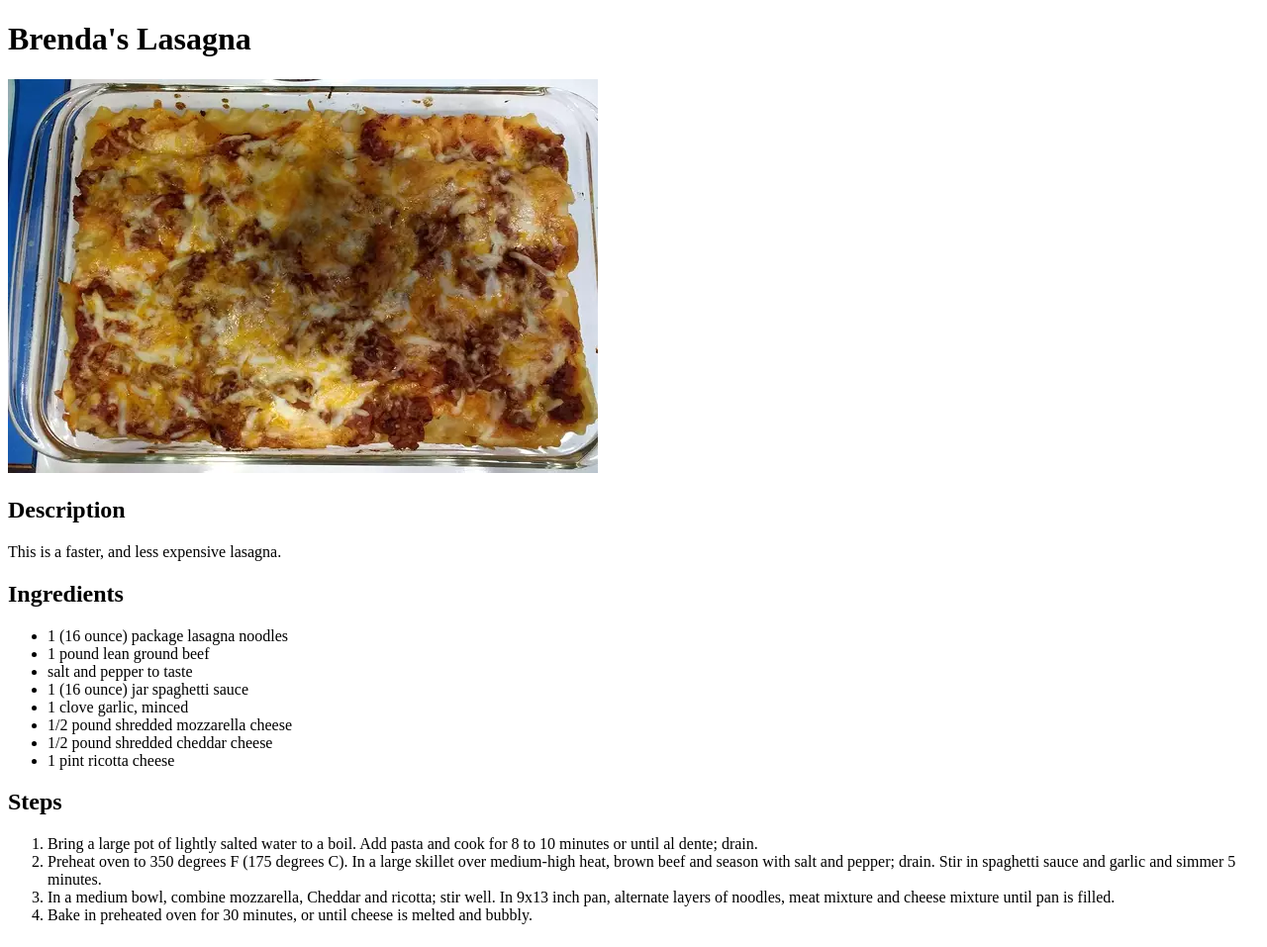
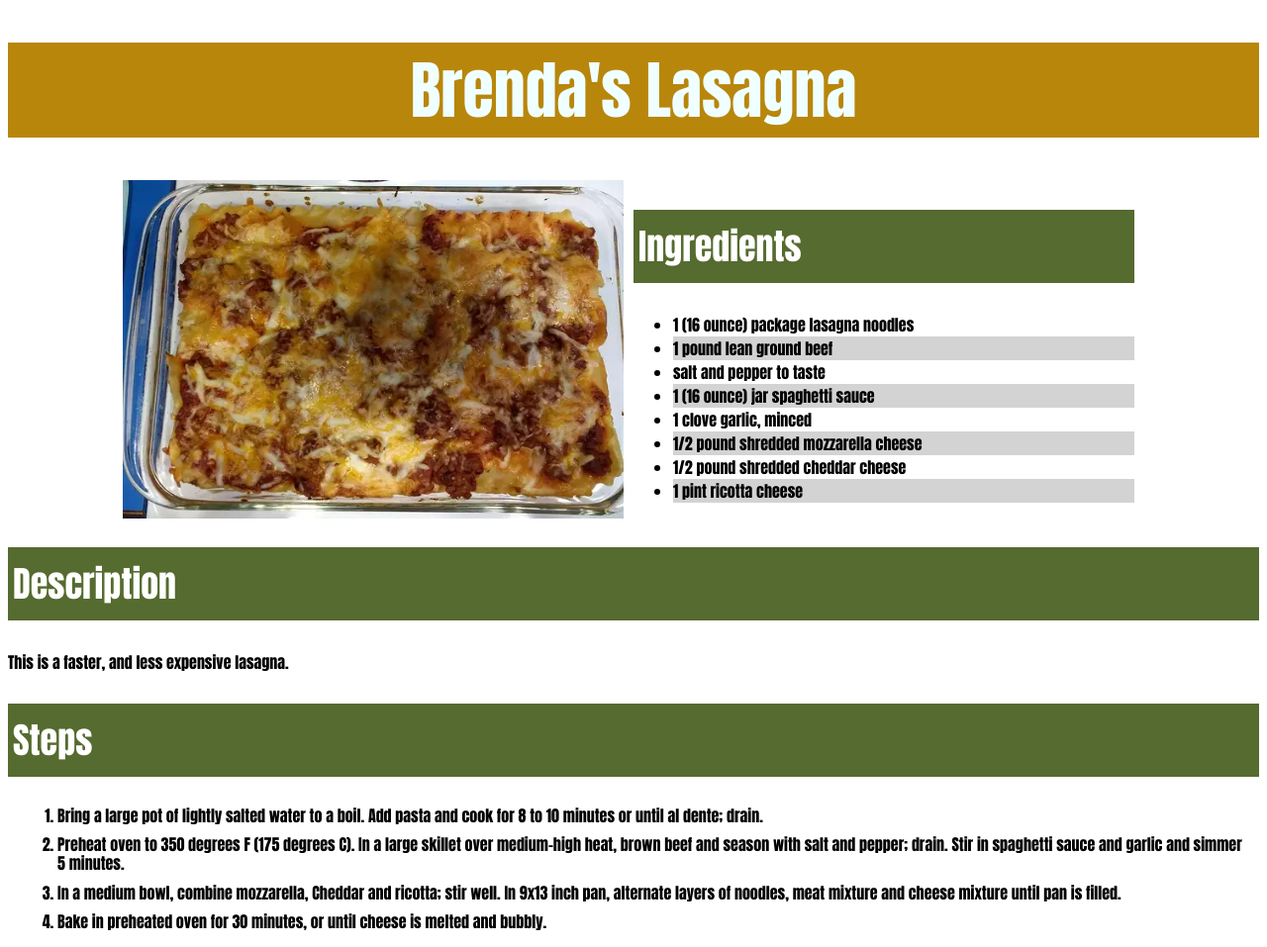
Before and after one commit to RSGerrish/odin-recipes, a plain HTML site: page recipes/lasagna.html in a window 1280 px wide. Shown: the whole page at 99% size. Drawn offline with Linux system fonts and the light colour scheme.

Commit message:
Add CSS to the current project

```diff
--- a/recipes/lasagna.html
+++ b/recipes/lasagna.html
@@ -3,31 +3,38 @@
   <head>
     <title>Lasagna Recipe</title>
     <meta charset="utf-8">
+    <link rel="stylesheet" href="../style.css">
   </head>
   <body>
-    <h1>Brenda's Lasagna</h1>
-    <img src="../img/BLasagna.webp" alt="Brenda's Lasagna">
+    <h1 class="title">Brenda's Lasagna</h1>
+    <div class="header-container">
+      <img src="../img/BLasagna.webp" alt="Brenda's Lasagna">
+
+      <div class="ingredient-container">
+        <h2>Ingredients</h2>
+
+        <ul>
+          <li class="ingredient">1 (16 ounce) package lasagna noodles</li>
+          <li class="ingredient">1 pound lean ground beef</li>
+          <li class="ingredient">salt and pepper to taste</li>
+          <li class="ingredient">1 (16 ounce) jar spaghetti sauce</li>
+          <li class="ingredient">1 clove garlic, minced</li>
+          <li class="ingredient">1/2 pound shredded mozzarella cheese</li>
+          <li class="ingredient">1/2 pound shredded cheddar cheese</li>
+          <li class="ingredient">1 pint ricotta cheese</li>
+        </ul>
+      </div>
+    </div>
+
     <h2>Description</h2>
     <p>This is a faster, and less expensive lasagna.</p>
-    <h2>Ingredients</h2>
-
-    <ul>
-      <li>1 (16 ounce) package lasagna noodles</li>
-      <li>1 pound lean ground beef</li>
-      <li>salt and pepper to taste</li>
-      <li>1 (16 ounce) jar spaghetti sauce</li>
-      <li>1 clove garlic, minced</li>
-      <li>1/2 pound shredded mozzarella cheese</li>
-      <li>1/2 pound shredded cheddar cheese</li>
-      <li>1 pint ricotta cheese</li>
-    </ul>
 
     <h2>Steps</h2>
     <ol>
-      <li>Bring a large pot of lightly salted water to a boil. Add pasta and cook for 8 to 10 minutes or until al dente; drain.</li>
-      <li>Preheat oven to 350 degrees F (175 degrees C). In a large skillet over medium-high heat, brown beef and season with salt and pepper; drain. Stir in spaghetti sauce and garlic and simmer 5 minutes.</li>
-      <li>In a medium bowl, combine mozzarella, Cheddar and ricotta; stir well. In 9x13 inch pan, alternate layers of noodles, meat mixture and cheese mixture until pan is filled.</li>
-      <li>Bake in preheated oven for 30 minutes, or until cheese is melted and bubbly.</li>
+      <li class="step">Bring a large pot of lightly salted water to a boil. Add pasta and cook for 8 to 10 minutes or until al dente; drain.</li>
+      <li class="step">Preheat oven to 350 degrees F (175 degrees C). In a large skillet over medium-high heat, brown beef and season with salt and pepper; drain. Stir in spaghetti sauce and garlic and simmer 5 minutes.</li>
+      <li class="step">In a medium bowl, combine mozzarella, Cheddar and ricotta; stir well. In 9x13 inch pan, alternate layers of noodles, meat mixture and cheese mixture until pan is filled.</li>
+      <li class="step">Bake in preheated oven for 30 minutes, or until cheese is melted and bubbly.</li>
     </ol>
   </body>
 </html>
--- /dev/null
+++ b/style.css
@@ -0,0 +1,51 @@
+* {
+  font-family:Impact, Haettenschweiler, 'Arial Narrow Bold', sans-serif;
+}
+
+.title {
+  font-size:64px;
+  background-color:darkgoldenrod;
+  color:azure;
+  font-weight:700;
+  text-align:center;
+}
+
+.list-main {
+  font-size:36px;
+  text-align:center;
+}
+
+.header-container {
+  display:flex;
+  width:100%;
+  justify-content:center;
+}
+
+.ingredient-container {
+  width:40%;
+  margin:0 10px;
+}
+
+.step {
+  line-height:1.2em;
+  margin:10px;
+}
+
+.ingredient {
+  background-color:lightgrey;
+}
+
+.ingredient:nth-child(odd) {
+  background-color:white;
+}
+
+img {
+  width:40%;
+}
+
+h2 {
+  font-size:36px;
+  background-color:darkolivegreen;
+  color:white;
+  padding:10px 5px;
+}
```
Also changed, not shown: index.html (+5 -4 lines), recipes/farro.html (+26 -19 lines), recipes/salmon.html (+30 -24 lines), 1 other file.
